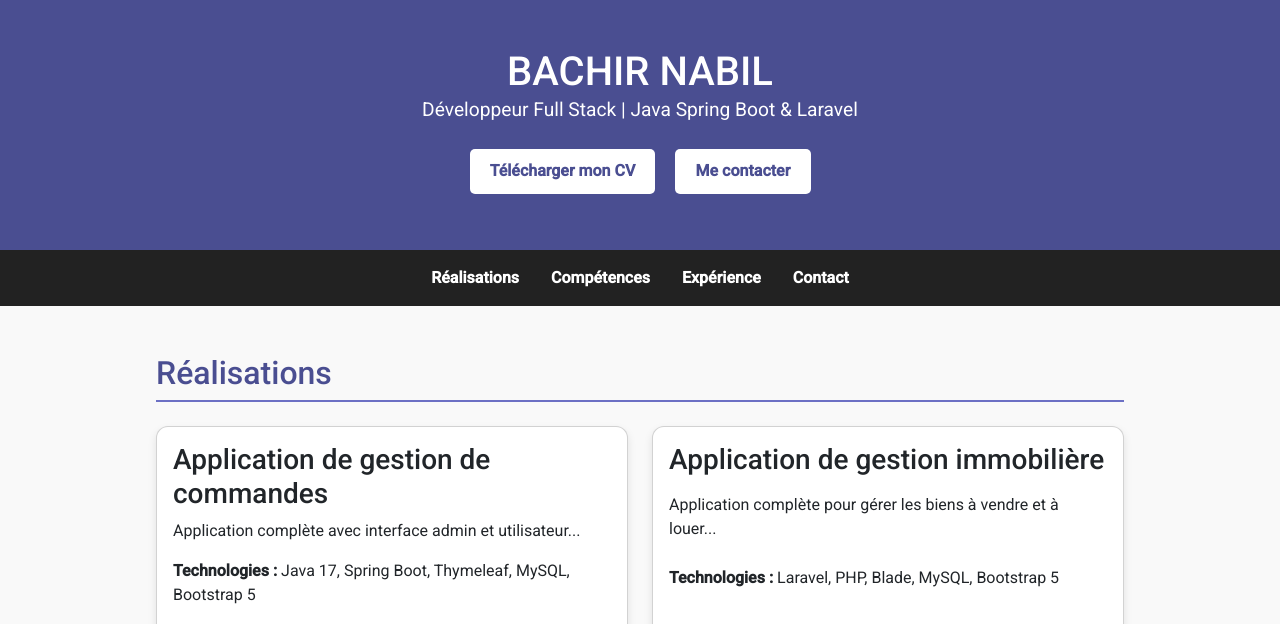
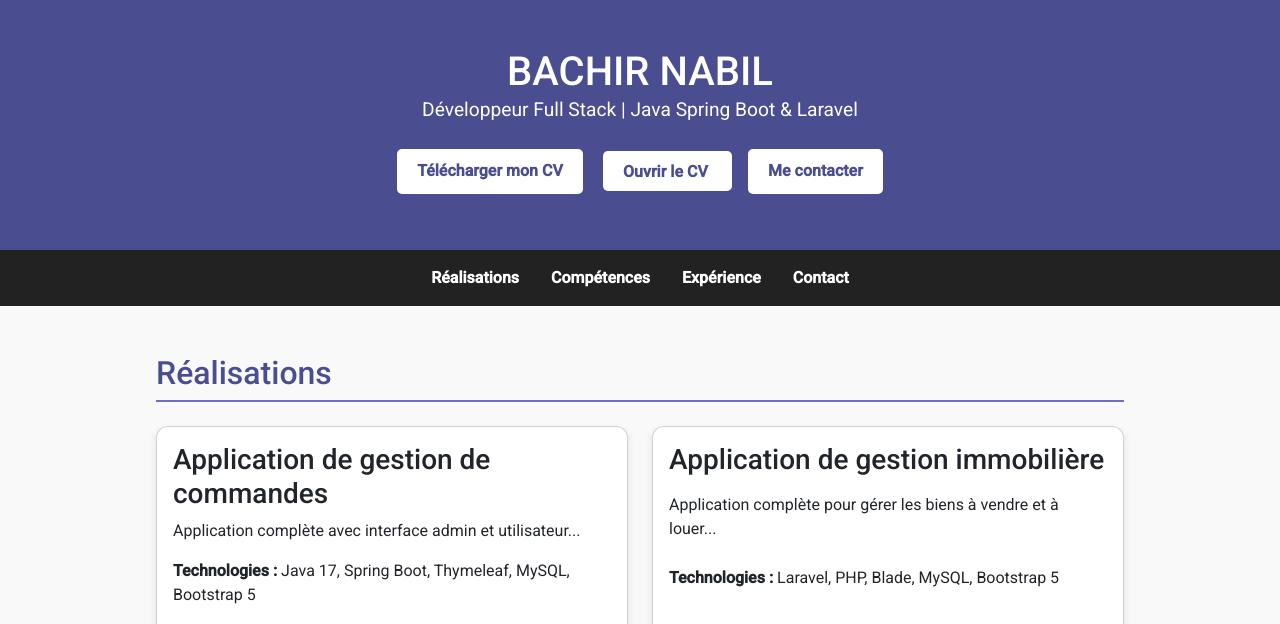
Before and after one commit to nabilBac/portfolio, a plain HTML site: page index.html in a window 1280 px wide. Shown: the top 624 px of the page. Drawn offline with nearby package versions, Linux system fonts and the light colour scheme.

Commit message:
Ajout du bouton téléchargement CV compatible mobile

```diff
--- a/index.html
+++ b/index.html
@@ -18,7 +18,17 @@
     <h1>BACHIR NABIL</h1>
     <p>Développeur Full Stack | Java Spring Boot & Laravel</p>
     <div class="boutons-header">
-      <a href="assets/CV.pdf" class="btn">Télécharger mon CV</a>
+     <!-- Bouton principal : téléchargement direct si possible -->
+<a href="assets/CV.pdf" class="btn" download="CV_Bachir_Nabil.pdf">
+  Télécharger mon CV
+</a>
+
+<!-- Bouton alternatif pour mobiles si le téléchargement direct est bloqué -->
+<a href="assets/CV.pdf" class="btn d-none d-md-inline" target="_blank">
+  Ouvrir le CV
+</a>
+
+
       <a href="#contact" class="btn">Me contacter</a>
     </div>
   </header>
```
